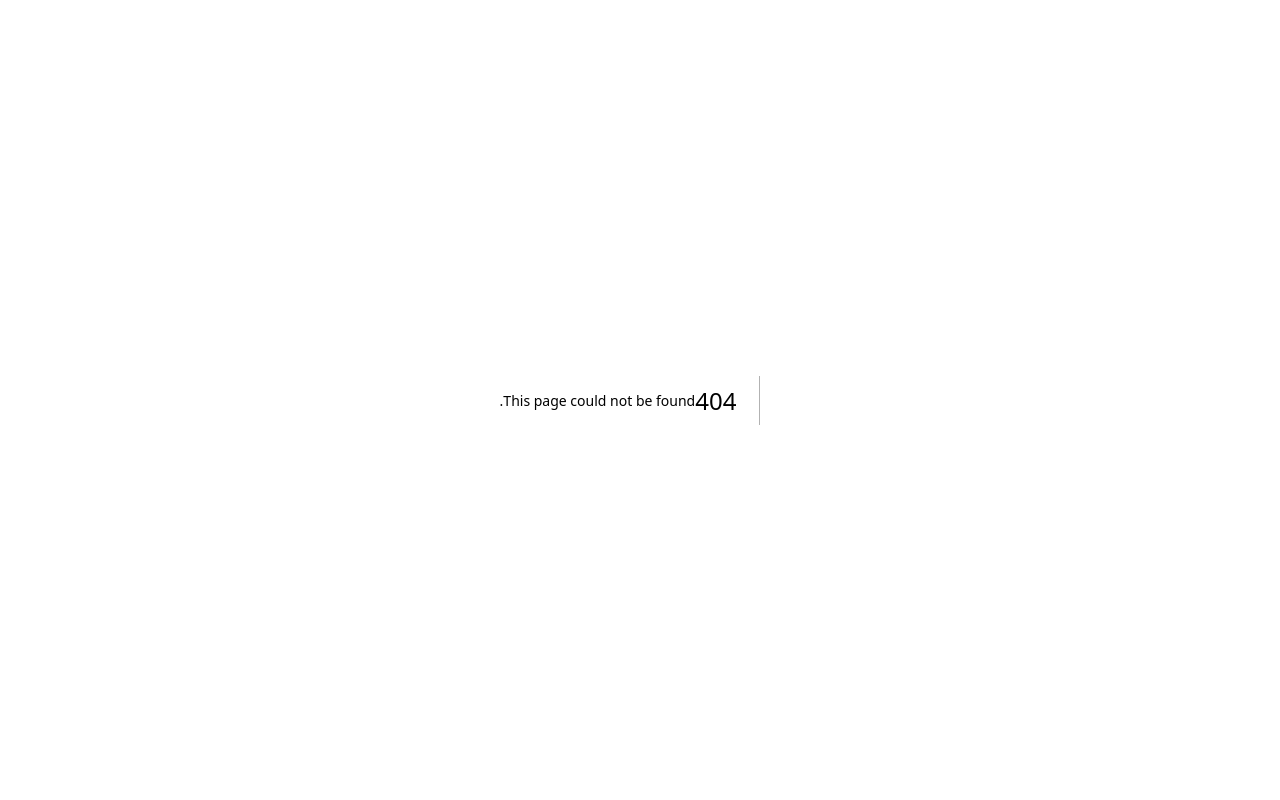
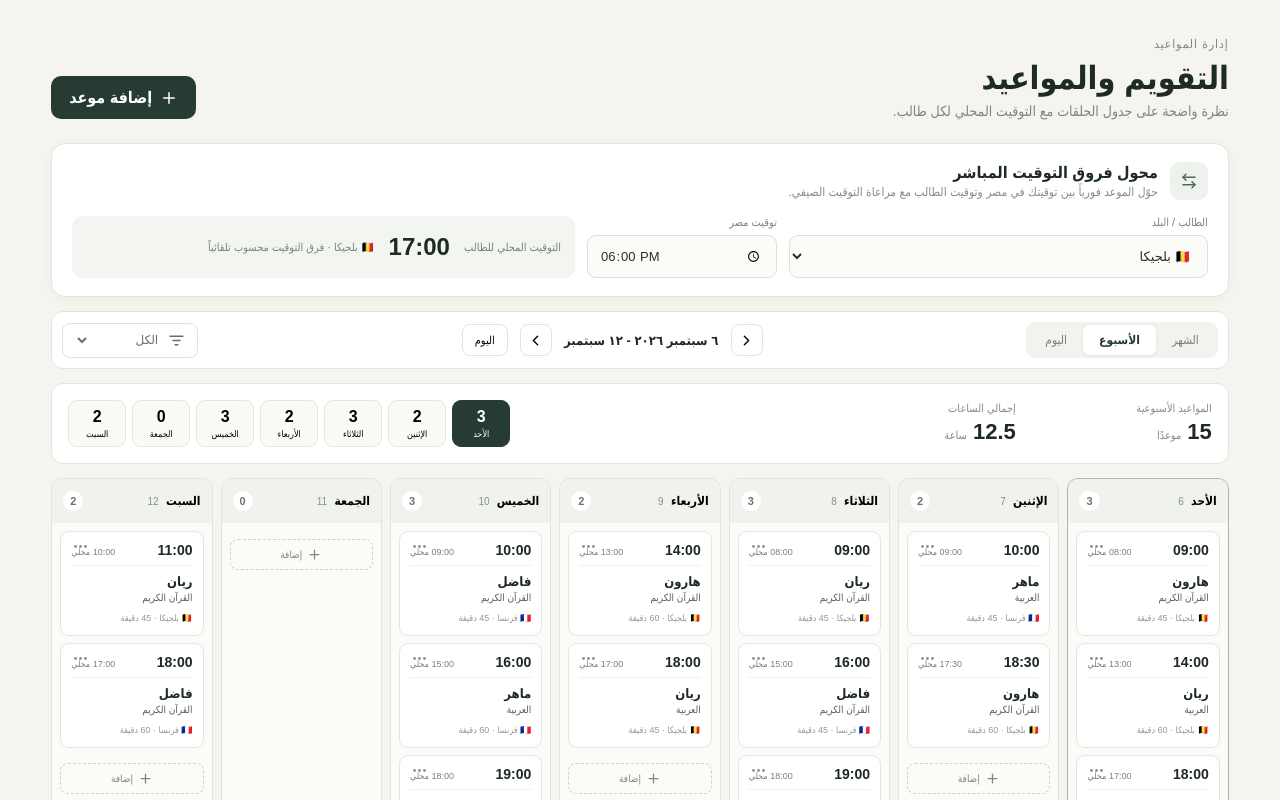
Before and after one commit to HeshamAsiry/-Ustadh-manager, a Next.js app: page /calendar in a window 1280 px wide. Before the commit this address had no page. Shown: the top 800 px of the page. Built offline with nearby package versions, Linux system fonts and the light colour scheme.

Commit message:
Fix calendar route under Next.js app directory

```diff
--- /dev/null
+++ b/app/calendar/page.tsx
@@ -0,0 +1,7 @@
+"use client";
+
+import CalendarPage from "../../calendar/page";
+
+export default function AppCalendarPage() {
+  return <CalendarPage />;
+}
```
